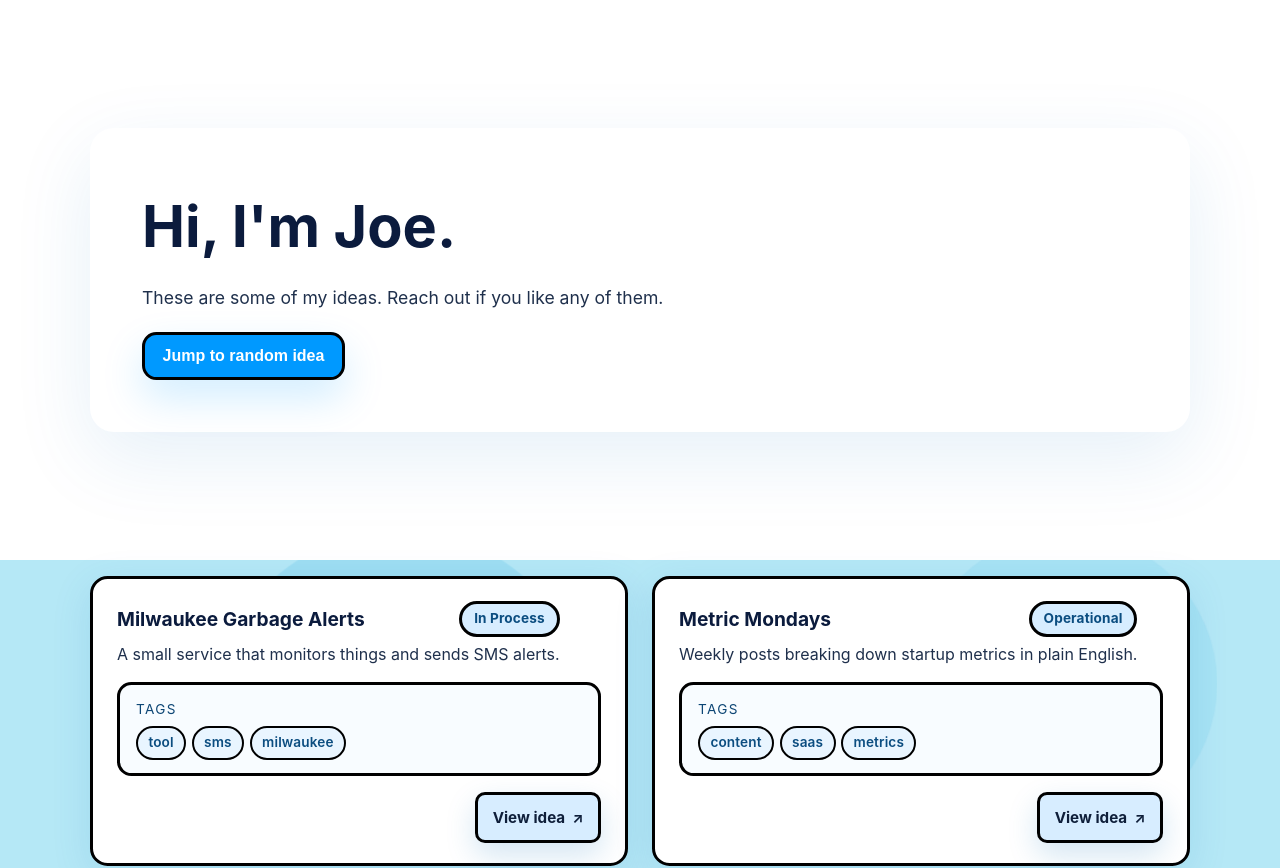
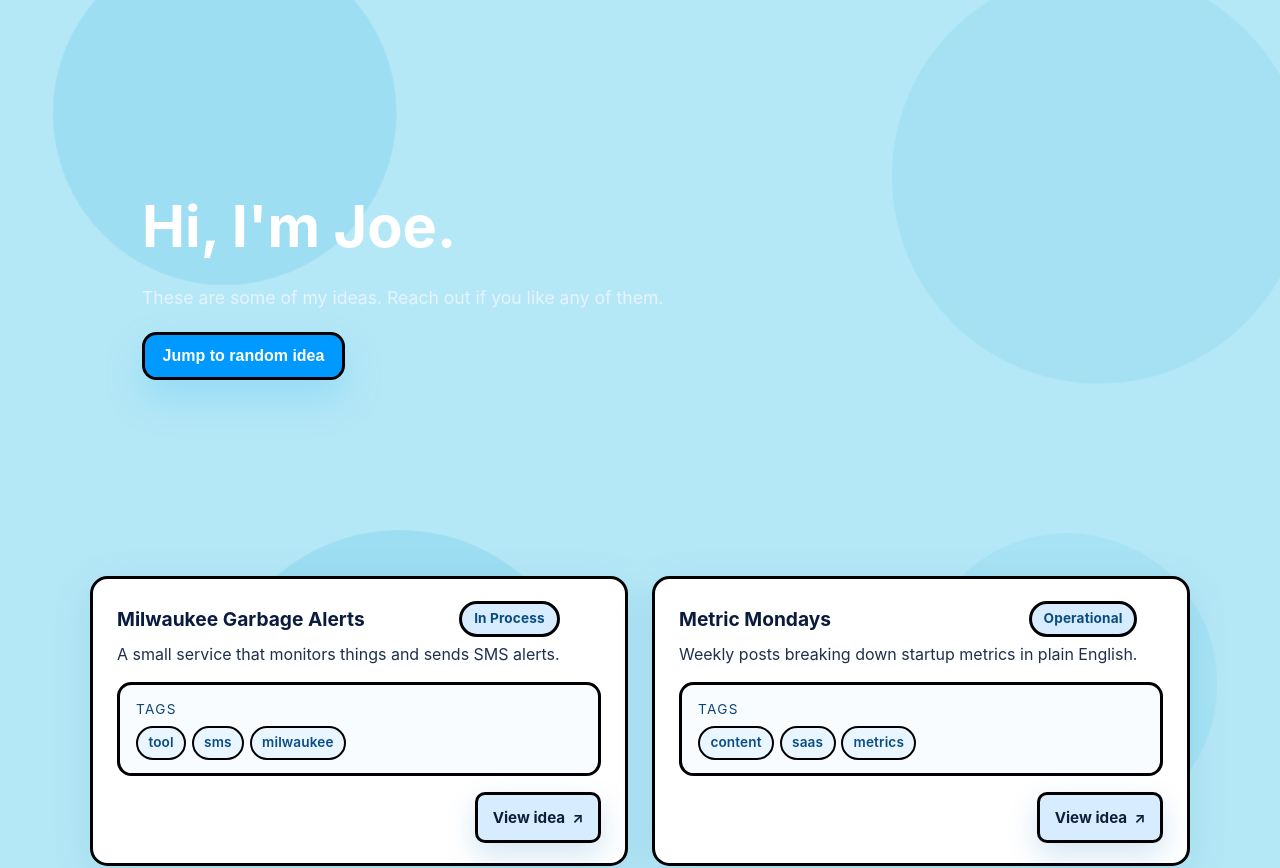
Before and after one commit to aliot011/joes-ideas, a React (Create React App) app: page / in a window 1280 px wide. Shown: the top 868 px of the page. Built offline with nearby package versions, Linux system fonts and the light colour scheme.

Commit message:
Adjust hero styling for transparent background

```diff
--- a/src/App.css
+++ b/src/App.css
@@ -125,7 +125,7 @@ body {
 
 .hero {
   padding: 8rem 1.5rem 6rem;
-  background: #ffffff;
+  background: transparent;
   min-height: 70vh;
 }
 
@@ -138,20 +138,20 @@ body {
   padding: 3.25rem 3.25rem;
   border-radius: 1.5rem;
   padding: 3.25rem 3.25rem;
-  box-shadow: 0 25px 80px rgba(11, 111, 184, 0.1);
-  background: #ffffff;
+  box-shadow: none;
+  background: transparent;
 }
 
 .hero-title {
   font-size: clamp(2.6rem, 5vw, 3.6rem);
   margin: 0;
-  color: var(--text-strong);
+  color: #ffffff;
 }
 
 .hero-subtitle {
   margin: 0;
   font-size: 1.1rem;
-  color: #1f304c;
+  color: #e6f3ff;
   max-width: 40rem;
 }
 
```
